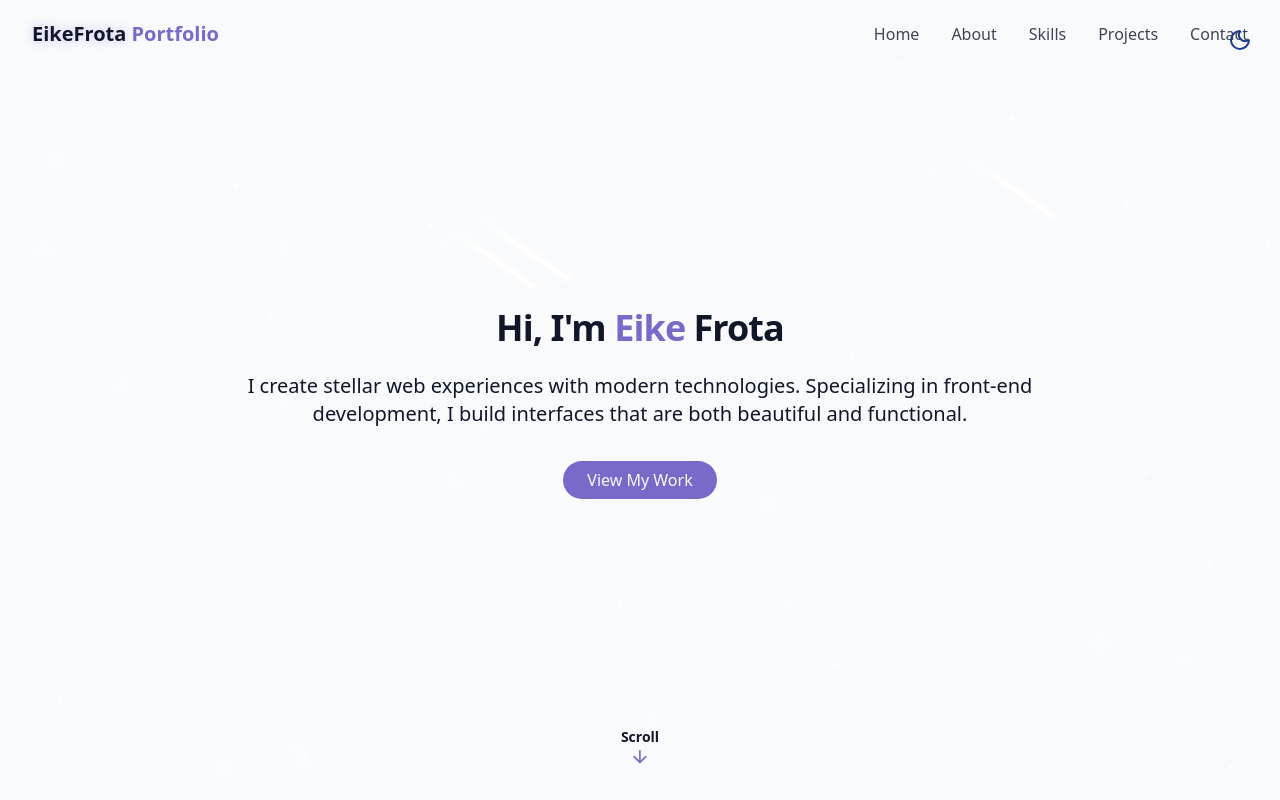
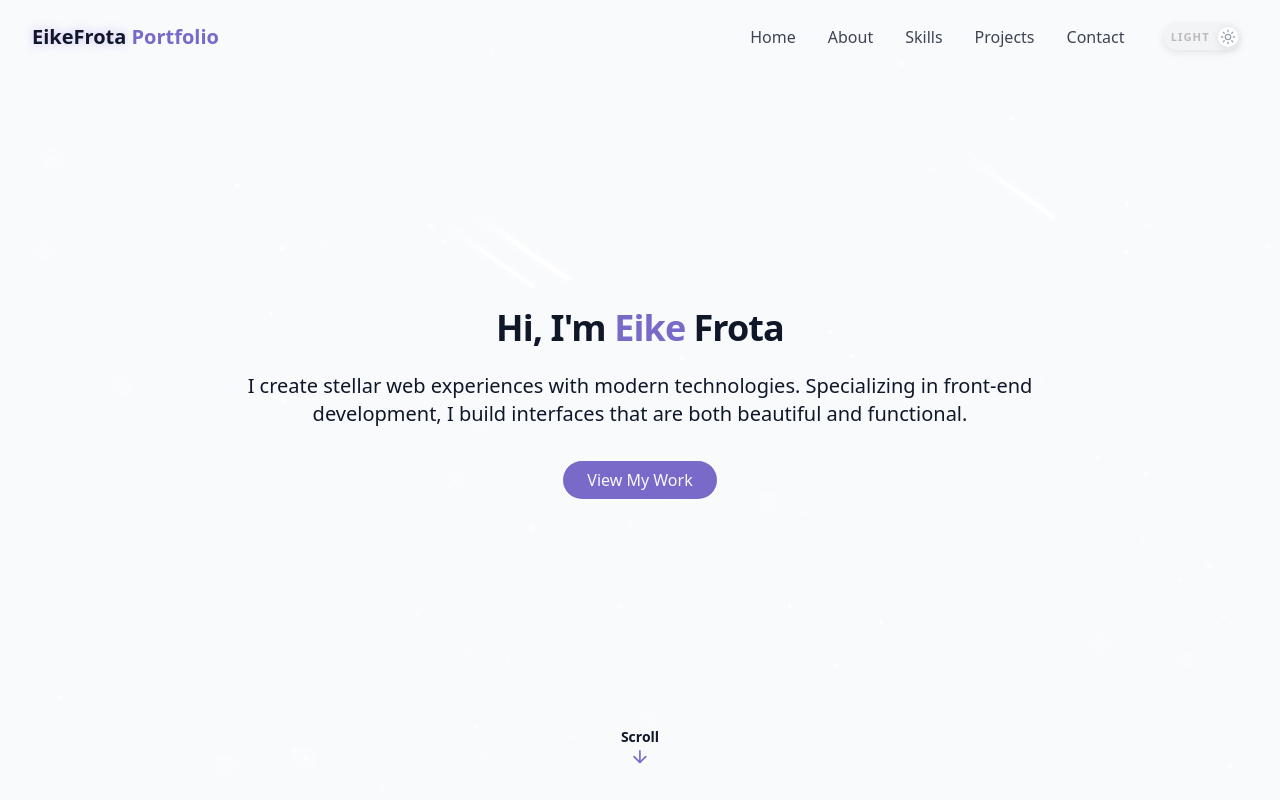
Before and after one commit to eikefrota/portfolio, a React (Vite) app: page / in a window 1280 px wide. Built offline with nearby package versions, Linux system fonts and the light colour scheme.

Commit message:
Mudando estilo do botão tema

```diff
--- a/src/components/Navbar.jsx
+++ b/src/components/Navbar.jsx
@@ -2,6 +2,7 @@ import { href } from "react-router-dom";
 import { cn } from "@/lib/utils"
 import { useEffect, useState } from "react";
 import { X, Menu } from "lucide-react";
+import { ThemeToggle } from "./ThemeToggle";
 
 const navItems = [
     { name: "Home", href: "#hero" },
@@ -39,7 +40,7 @@ export const Navbar = () => {
                 </a>
 
                 {/* Desktop Nav */}
-                <div className="hidden md:flex space-x-8">
+                <div className="hidden md:flex space-x-8 items-center">
                     {navItems.map((item, key) => (
                         <a
                             key={key}
@@ -48,6 +49,7 @@ export const Navbar = () => {
                             {item.name}
                         </a>
                     ))}
+                    <ThemeToggle />
                 </div>
 
                 {/* Mobile Nav */}
@@ -68,7 +70,7 @@ export const Navbar = () => {
                         : "opacity-0 pointer-events-none"
                 )}>
 
-                    <div className="flex flex-col space-y-8 text-xl">
+                    <div className="flex flex-col space-y-8 text-xl items-center">
                         {navItems.map((item, key) => (
                             <a
                                 key={key}
@@ -77,6 +79,7 @@ export const Navbar = () => {
                                 {item.name}
                             </a>
                         ))}
+                        <ThemeToggle />
                     </div>
                 </div>
 
--- a/src/components/ThemeToggle.jsx
+++ b/src/components/ThemeToggle.jsx
@@ -37,16 +37,77 @@ export const ThemeToggle = () => {
         <button
             onClick={toggleTheme}
             className={cn(
-                "fixed max-sm:hidden top-5 right-5 z-50 p-2 rounded-full transition-colors duration-300",
-                "focus:outlin-hidden"
+                "flex items-center px-2 py-1",
+                "focus:outline-none"
             )}
+            aria-label="Alternar tema"
+            style={{
+                border: 'none',
+                background: 'none',
+                cursor: 'pointer',
+            }}
         >
-            {/* Ícone muda conforme o tema */}
-            {isDarkMode ? (
-                <Sun className="h-6 w-6 text-yellow-300" />
-            ) : (
-                <Moon className="h-6 w-6 text-blue-900" />
-            )}
+            <div
+                className={cn(
+                    "flex items-center transition-all duration-300",
+                    isDarkMode
+                        ? "bg-gray-700 text-white"
+                        : "bg-gray-100 text-gray-400"
+                )}
+                style={{
+                    borderRadius: '999px',
+                    boxShadow: '0 2px 8px rgba(0,0,0,0.10)',
+                    padding: '0.15rem 0.4rem',
+                    minWidth: '70px',
+                    height: '26px',
+                    fontSize: '0.7rem',
+                    fontWeight: 'bold',
+                    position: 'relative',
+                    justifyContent: 'center',
+                }}
+            >
+                {isDarkMode ? (
+                    <>
+                        <div style={{
+                            background: '#fff',
+                            borderRadius: '50%',
+                            width: '20px',
+                            height: '20px',
+                            display: 'flex',
+                            alignItems: 'center',
+                            justifyContent: 'center',
+                            position: 'absolute',
+                            left: '2px',
+                            top: '50%',
+                            transform: 'translateY(-50%)',
+                            boxShadow: '0 2px 8px rgba(0,0,0,0.10)',
+                        }}>
+                            <Moon className="w-4 h-4 text-gray-700" />
+                        </div>
+                        <span style={{ marginLeft: '24px', color: '#fff', letterSpacing: '1px' }}>DARK</span>
+                    </>
+                ) : (
+                    <>
+                        <span style={{ marginRight: '24px', color: '#bbb', letterSpacing: '1px' }}>LIGHT</span>
+                        <div style={{
+                            background: '#fff',
+                            borderRadius: '50%',
+                            width: '20px',
+                            height: '20px',
+                            display: 'flex',
+                            alignItems: 'center',
+                            justifyContent: 'center',
+                            position: 'absolute',
+                            right: '2px',
+                            top: '50%',
+                            transform: 'translateY(-50%)',
+                            boxShadow: '0 2px 8px rgba(0,0,0,0.10)',
+                        }}>
+                            <Sun className="w-4 h-4 text-gray-400" />
+                        </div>
+                    </>
+                )}
+            </div>
         </button>
     );
 };
--- a/src/pages/Home.jsx
+++ b/src/pages/Home.jsx
@@ -1,4 +1,3 @@
-import { ThemeToggle } from "@/components/ThemeToggle";
 import { StarBackground } from "@/components/StarBackground";
 import { Navbar } from "@/components/Navbar";
 import { HeroSection } from "@/components/HeroSection";
@@ -6,8 +5,7 @@ import { HeroSection } from "@/components/HeroSection";
 export const Home = () => {
     return (
         <div className="min-h-screen bg-background text-foreground overflow-x-hidden">
-            {/* Theme Toggle */}
-            <ThemeToggle />
+            {/* Theme Toggle removido, agora está apenas no Navbar */}
             {/* Background Effects */}
             <StarBackground />
             {/* Navbar */}
```
